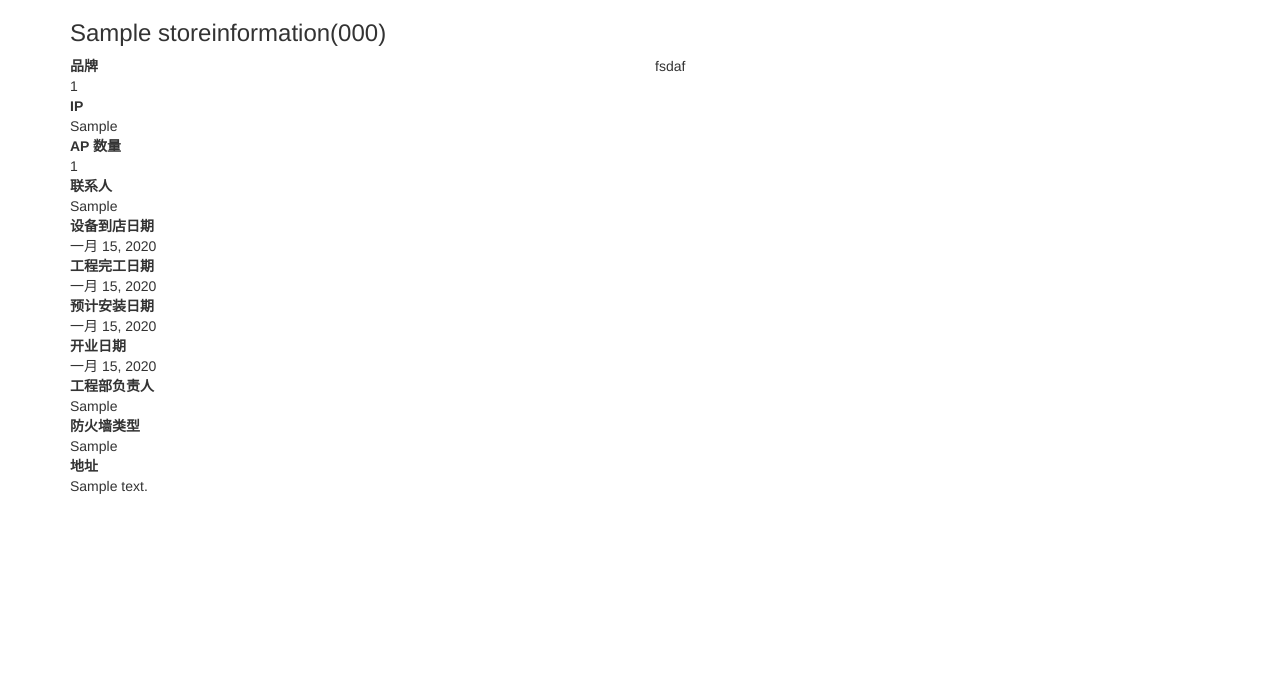
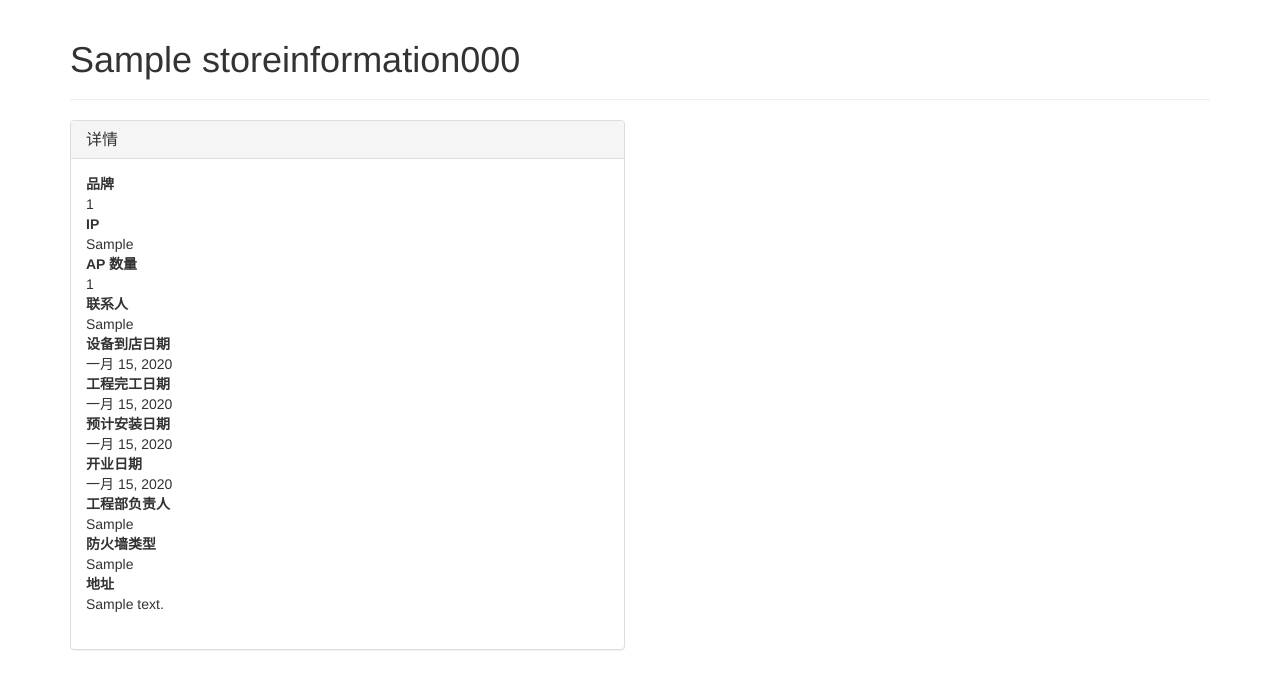
Before and after one commit to kijhtybbu/StoreManage, a Django app: page /detail/000 in a window 1280 px wide. Shown: the top 689 px of the page. Run offline with Django 3.2, Linux system fonts and the light colour scheme; tables that the repository leaves empty hold one stand-in row (values such as "Sample post").

```diff
--- a/store_manage/models.py
+++ b/store_manage/models.py
@@ -21,7 +21,7 @@ class StoreInformation(models.Model):
     )
     id = models.UUIDField(primary_key=True, default=uuid.uuid4, editable=False)
     # 品牌
-    brand = models.CharField(max_length=10,choices=BRAND_CHOICES ,blank=False, verbose_name="品牌")
+    brand = models.CharField(max_length=10,choices=BRAND_CHOICES, blank=False, verbose_name="品牌")
     # 店铺编号
     code = models.CharField(max_length=10, null=True, blank=True, verbose_name="店铺编号")
     # 店铺名称
@@ -56,3 +56,9 @@ class StoreInformation(models.Model):
         verbose_name_plural = '店铺'
         # 末尾加s
         # verbose_name='标签'
+
+
+class StoreComment(models.Model):
+    store = models.ForeignKey(StoreInformation, on_delete=models.CASCADE)
+    content = models.CharField(max_length=200)
+    date = models.DateTimeField(verbose_name="备注日期")
--- a/store_manage/templates/store_manager/detail.html
+++ b/store_manage/templates/store_manager/detail.html
@@ -12,13 +12,16 @@
 </head>
 <body>
 <div class="container">
-    <div class="row">
-        <div class="col-md-12">
-            <h3>{{ storeinformation.name }}({{ storeinformation.code }})</h3>
-        </div>
+    <div class="page-header">
+  <h1>{{ storeinformation.name }}{{ storeinformation.code }}</h1>
 </div>
     <div class="row">
         <div class="col-md-6">
+            <div class="panel panel-default">
+                <div class="panel-heading">
+                    <h3 class="panel-title">详情</h3>
+                </div>
+                <div class="panel-body">
                     <dl>
                         <dt>品牌</dt>
                         <dd>{{ storeinformation.brand }}</dd>
@@ -44,8 +47,7 @@
                         <dd>{{ storeinformation.address }}</dd>
                     </dl>
                 </div>
-        <div class="col-md-6">
-            fsdaf
+            </div>
         </div>
     </div>
 </div>
```
Also changed, not shown: store_manage/templates/store_manager/storelist.html (+7 -37 lines), store_manage/migrations/0002_auto_20191209_1614.py (added). Lines whose indentation alone changed are shown as unchanged.
